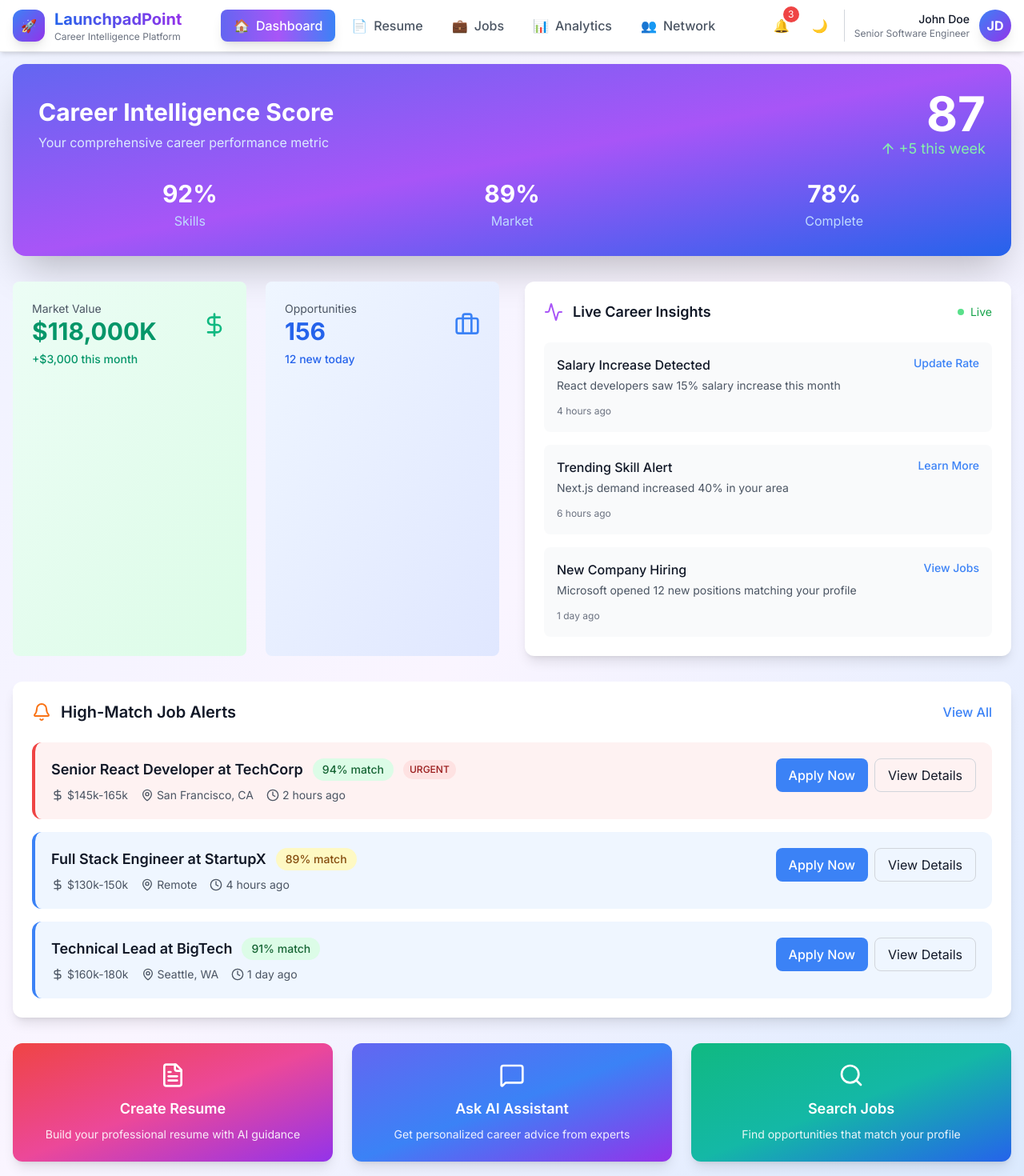
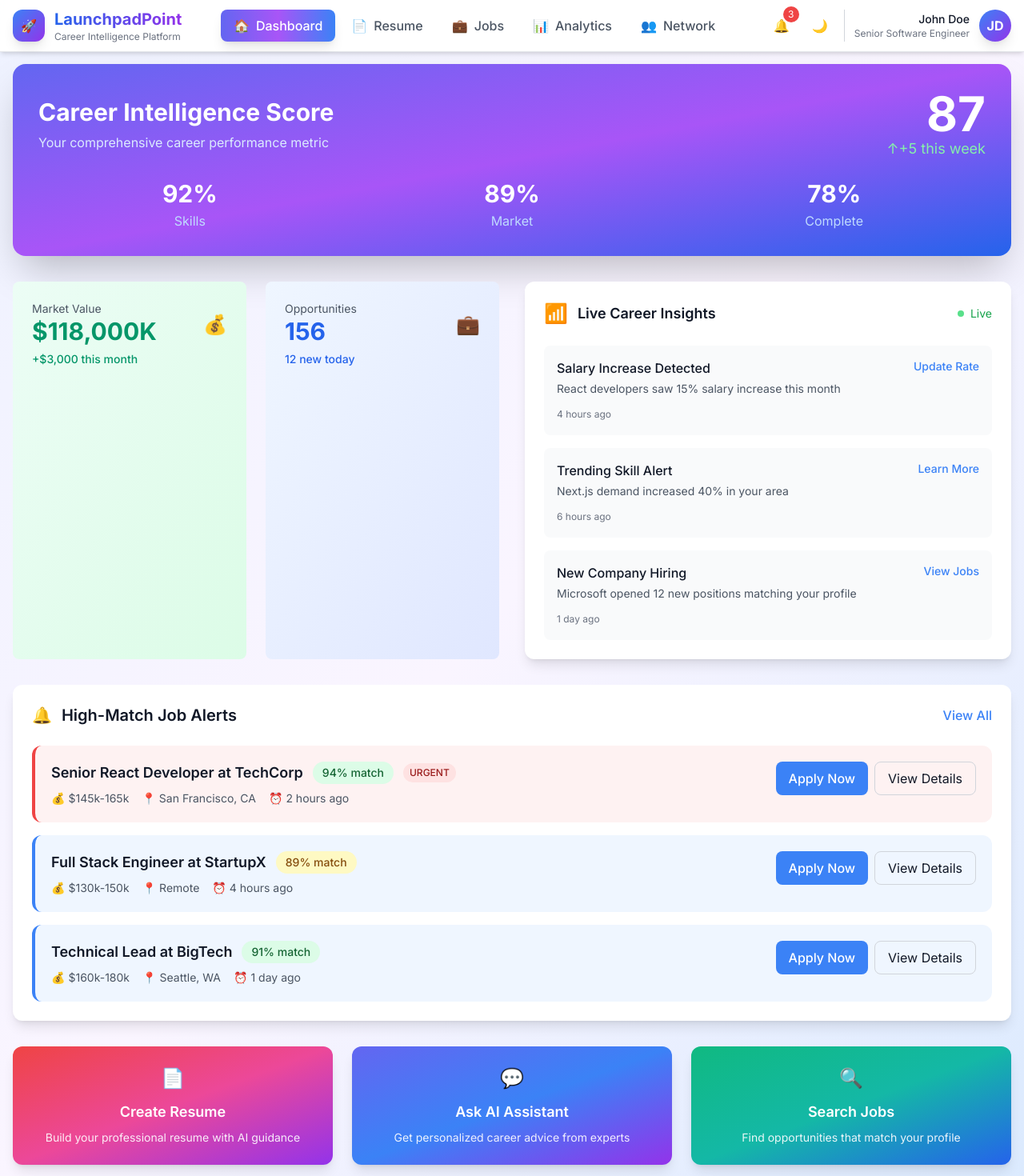
Before and after one commit to brehanderson-cloud/launchpadpoint-v2, a React (Create React App) app: page / in a window 1280 px wide. Shown: the top 1470 px of the page at 80% size. Built offline with nearby package versions, Linux system fonts and the light colour scheme.

Commit message:
Update DashboardPage.js

```diff
--- a/src/pages/DashboardPage.js
+++ b/src/pages/DashboardPage.js
@@ -1,8 +1,4 @@
 import React from 'react';
-import {
-  DollarSign, Briefcase, Activity, Bell, ArrowUp,
-  MapPin, Clock, FileText, MessageSquare, Search
-} from 'lucide-react';
 import { useUser } from '../contexts/UserContext';
 
 const DashboardPage = () => {
@@ -77,7 +73,7 @@ const DashboardPage = () => {
           <div className="text-right">
             <div className="text-6xl font-bold">{userData.careerIntelligence.overall}</div>
             <div className="text-lg text-green-300 flex items-center justify-end">
-              <ArrowUp className="w-5 h-5 mr-1" />
+              <span>↑</span>
               +{userData.careerIntelligence.weeklyChange} this week
             </div>
           </div>
@@ -110,7 +106,7 @@ const DashboardPage = () => {
                   ${userData.marketValue.toLocaleString()}K
                 </p>
               </div>
-              <DollarSign className="w-8 h-8 text-emerald-500" />
+              <span className="text-2xl">💰</span>
             </div>
             <span className="text-sm text-emerald-600 dark:text-emerald-400 font-medium">+${userData.monthlyIncrease.toLocaleString()} this month</span>
           </div>
@@ -123,7 +119,7 @@ const DashboardPage = () => {
                   {userData.opportunities}
                 </p>
               </div>
-              <Briefcase className="w-8 h-8 text-blue-500" />
+              <span className="text-2xl">💼</span>
             </div>
             <span className="text-sm text-blue-600 dark:text-blue-400 font-medium">{userData.newToday} new today</span>
           </div>
@@ -133,7 +129,7 @@ const DashboardPage = () => {
         <div className="bg-white dark:bg-gray-800 rounded-xl p-6 shadow-lg">
           <div className="flex items-center justify-between mb-6">
             <div className="flex items-center space-x-3">
-              <Activity className="w-6 h-6 text-purple-500" />
+              <span className="text-2xl">📶</span>
               <h3 className="text-lg font-semibold">Live Career Insights</h3>
             </div>
             <div className="flex items-center space-x-2">
@@ -165,7 +161,7 @@ const DashboardPage = () => {
       <div className="bg-white dark:bg-gray-800 rounded-xl p-6 shadow-lg">
         <div className="flex items-center justify-between mb-6">
           <h3 className="text-xl font-semibold flex items-center space-x-3">
-            <Bell className="w-6 h-6 text-orange-500" />
+            <span>🔔</span>
             <span>High-Match Job Alerts</span>
           </h3>
           <button className="text-blue-500 hover:text-blue-600 font-medium">View All</button>
@@ -193,15 +189,15 @@ const DashboardPage = () => {
                   </div>
                   <div className="flex items-center space-x-4 text-sm text-gray-600 dark:text-gray-400">
                     <span className="flex items-center space-x-1">
-                      <DollarSign className="w-4 h-4" />
+                      <span>💰</span>
                       <span>{alert.salary}</span>
                     </span>
                     <span className="flex items-center space-x-1">
-                      <MapPin className="w-4 h-4" />
+                      <span>📍</span>
                       <span>{alert.location}</span>
                     </span>
                     <span className="flex items-center space-x-1">
-                      <Clock className="w-4 h-4" />
+                      <span>⏰</span>
                       <span>{alert.posted}</span>
                     </span>
                   </div>
@@ -223,19 +219,19 @@ const DashboardPage = () => {
       {/* Quick Actions */}
       <div className="grid grid-cols-1 md:grid-cols-3 gap-6">
         <button className="bg-gradient-to-br from-red-500 via-pink-500 to-purple-600 hover:from-red-400 hover:via-pink-400 hover:to-purple-500 dark:from-red-600 dark:via-pink-600 dark:to-purple-700 dark:hover:from-red-500 dark:hover:via-pink-500 dark:hover:to-purple-600 text-white p-6 rounded-xl shadow-lg hover:shadow-xl transition-all transform hover:scale-105">
-          <FileText className="w-8 h-8 mb-3 mx-auto" />
+          <span className="text-2xl mb-3 block">📄</span>
           <h3 className="text-lg font-semibold mb-2 text-center">Create Resume</h3>
           <p className="text-sm opacity-90 text-center">Build your professional resume with AI guidance</p>
         </button>
 
         <button className="bg-gradient-to-br from-indigo-500 via-blue-500 to-purple-600 hover:from-indigo-400 hover:via-blue-400 hover:to-purple-500 dark:from-indigo-600 dark:via-blue-600 dark:to-purple-700 dark:hover:from-indigo-500 dark:hover:via-blue-500 dark:hover:to-purple-600 text-white p-6 rounded-xl shadow-lg hover:shadow-xl transition-all transform hover:scale-105">
-          <MessageSquare className="w-8 h-8 mb-3 mx-auto" />
+          <span className="text-2xl mb-3 block">💬</span>
           <h3 className="text-lg font-semibold mb-2 text-center">Ask AI Assistant</h3>
           <p className="text-sm opacity-90 text-center">Get personalized career advice from experts</p>
         </button>
 
         <button className="bg-gradient-to-br from-emerald-500 via-teal-500 to-blue-600 hover:from-emerald-400 hover:via-teal-400 hover:to-blue-500 dark:from-emerald-600 dark:via-teal-600 dark:to-blue-700 dark:hover:from-emerald-500 dark:hover:via-teal-500 dark:hover:to-blue-600 text-white p-6 rounded-xl shadow-lg hover:shadow-xl transition-all transform hover:scale-105">
-          <Search className="w-8 h-8 mb-3 mx-auto" />
+          <span className="text-2xl mb-3 block">🔍</span>
           <h3 className="text-lg font-semibold mb-2 text-center">Search Jobs</h3>
           <p className="text-sm opacity-90 text-center">Find opportunities that match your profile</p>
         </button>
```
